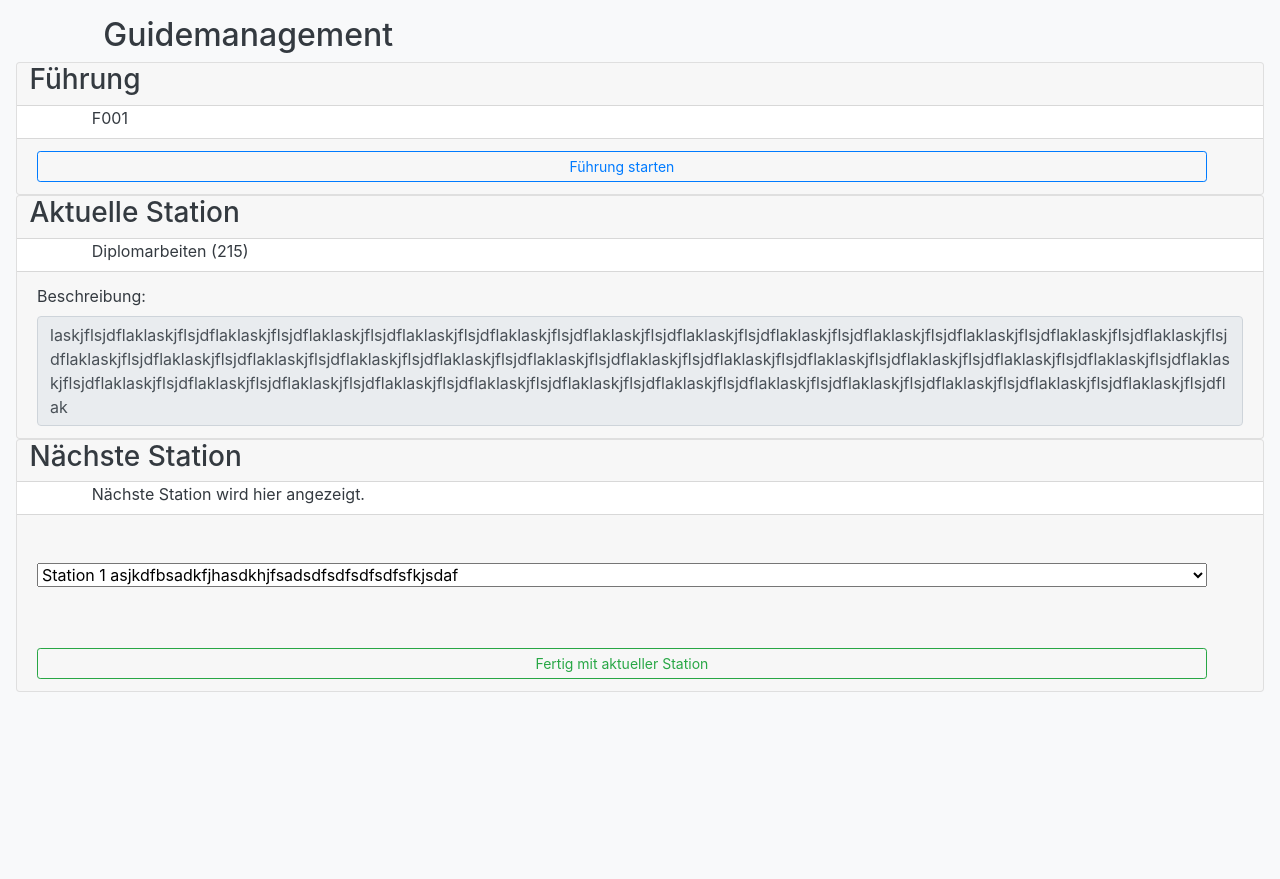
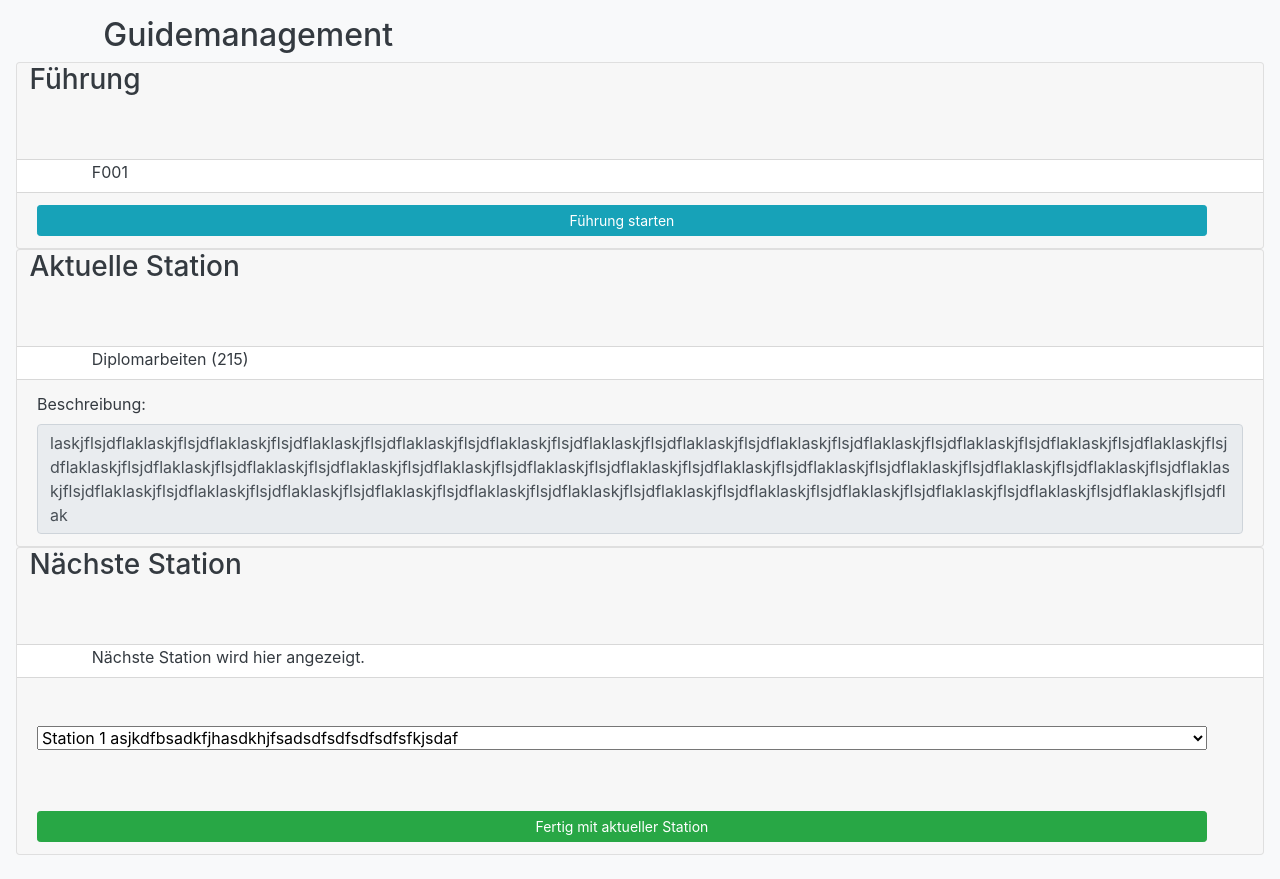
Before and after one commit to chrisigasser/guidemanagement, a plain HTML site: page GUI/GUI_Development/index.html in a window 1280 px wide. Before the commit the page ends 800 px from the top, so only its background shows below. Drawn offline with nearby package versions, Linux system fonts and the light colour scheme; a script that the page names is missing.

Commit message:
css changes

```diff
--- a/GUI/GUI_Development/index.html
+++ b/GUI/GUI_Development/index.html
@@ -36,7 +36,7 @@
             </div>
 
             <div class="card-footer">
-                <button id="startFuehrung_btn" class="btn btn-outline-primary btn-sm" ng-click="startRoute();">Führung starten</button>
+                <button id="startFuehrung_btn" class="btn btn-info btn-sm" ng-click="startRoute();">Führung starten</button>
             </div>
         </div>
 
@@ -70,7 +70,7 @@
                         <option>Station 3</option>
                         <option>Station 4</option>
                     </select>
-                    <button id="finishedStation_btn" class="btn btn-outline-success btn-sm" ng-click="update();">Fertig mit aktueller Station</button>
+                    <button id="finishedStation_btn" class="btn btn-success btn-sm" ng-click="update();">Fertig mit aktueller Station</button>
                 </div>
             </div>
         </div>
--- a/GUI/css/style.css
+++ b/GUI/css/style.css
@@ -16,6 +16,7 @@ resize: none !important;
 h3 {
     margin-left: 1% !important;
     font-size: 1.75rem !important;
+    margin-bottom: 5% !important;
 }
 
 #finishedStation_btn{
```
Also changed, not shown: GUI/parts/login.html (+1 -1 lines).
